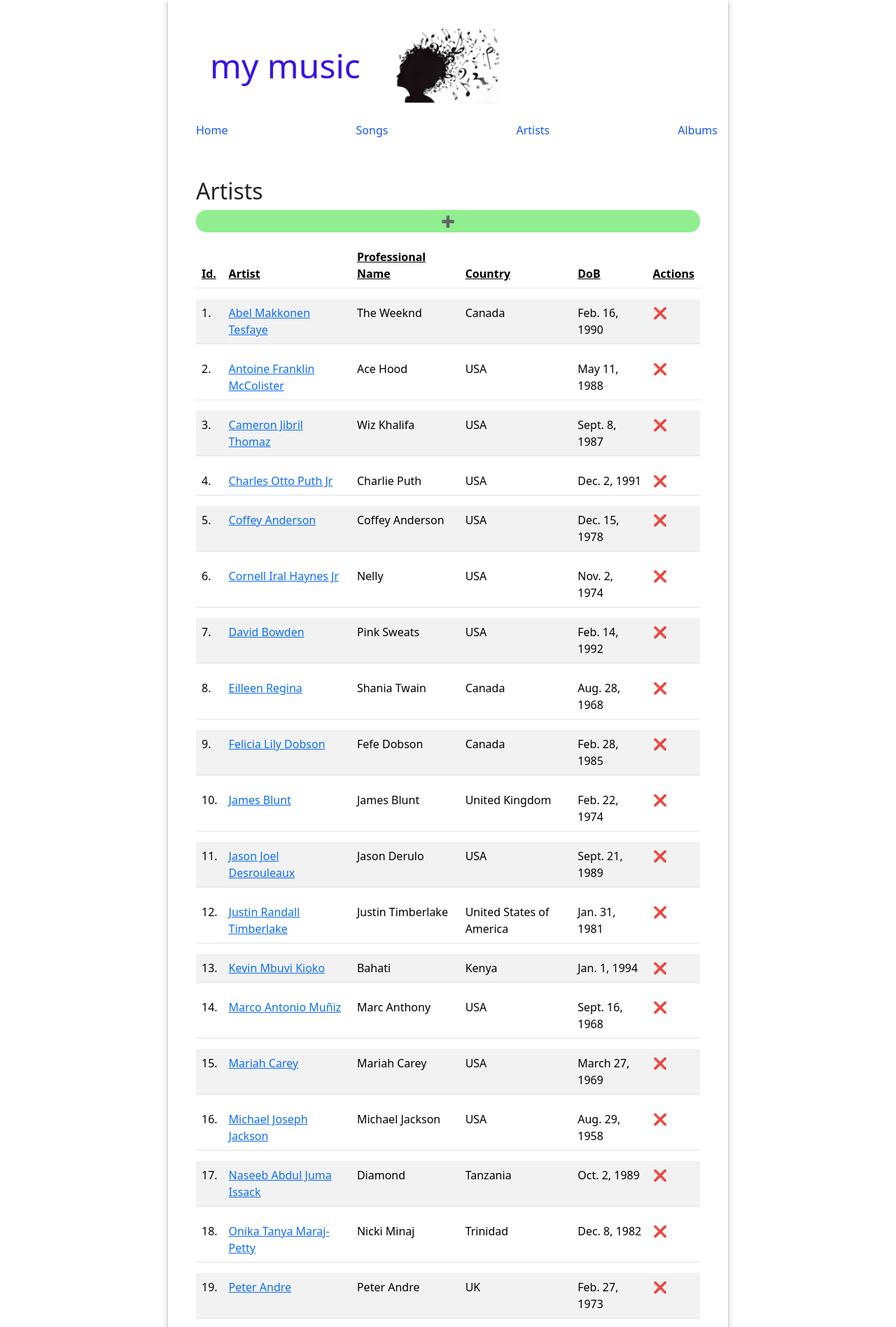
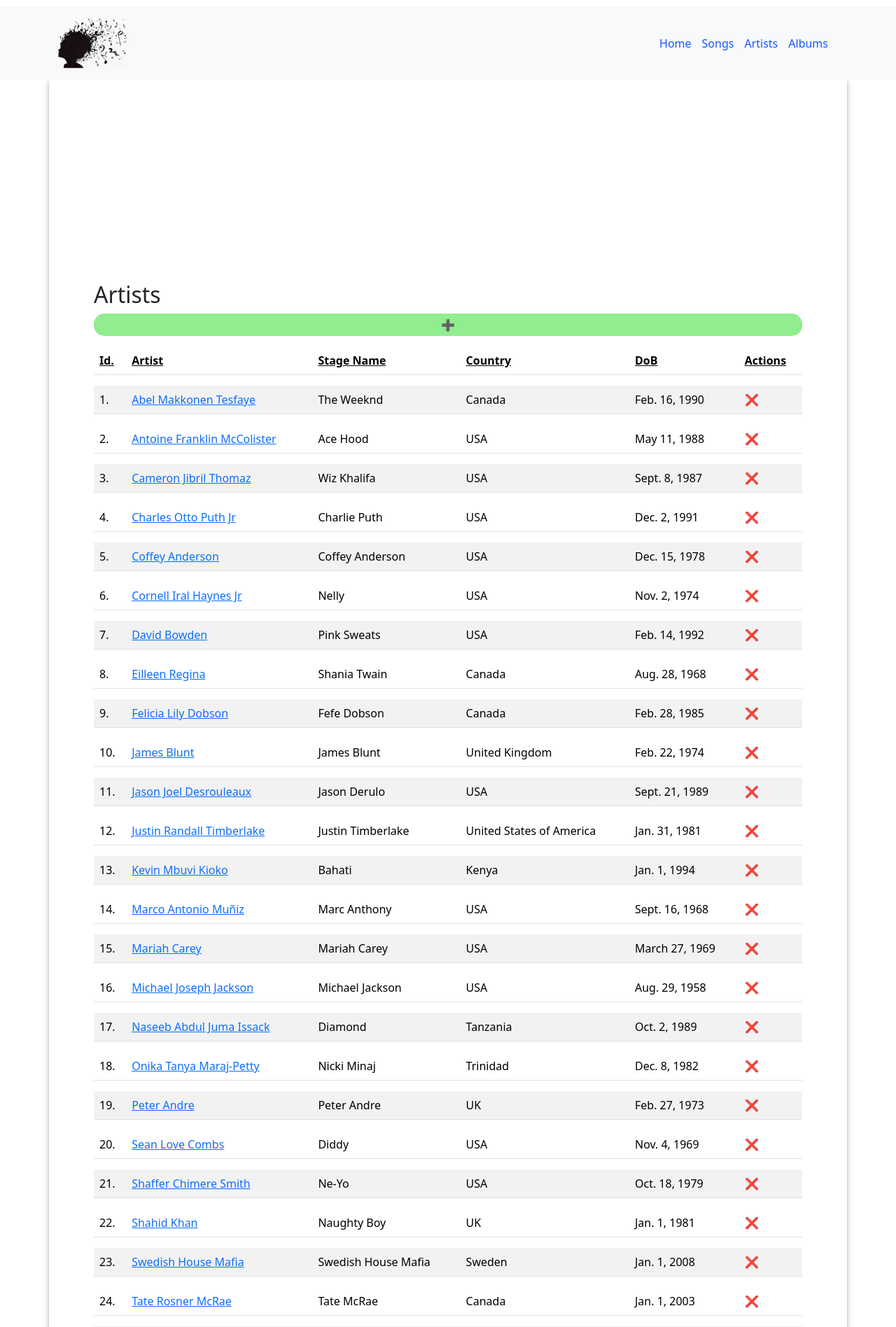
Before and after one commit to festus-kogo/artists, a Django app: page /artists/ in a window 1280 px wide. Shown: the top 1896 px of the page at 70% size. Run offline with Django 4.2, Linux system fonts and the light colour scheme; data comes from the database, SQL or seed files in the repository; both versions use the stored data as it was after the commit; parts of the project's set-up code (start-up, migrations or seed data) failed here and were passed over; some libraries are stand-ins or nearby versions.

Commit message:
Refactor code

```diff
--- a/artistsapp/templates/artistsapp/artists.html
+++ b/artistsapp/templates/artistsapp/artists.html
@@ -2,15 +2,15 @@
 {% load static %}
 {% block title %} My favourite artists {% endblock %}
 {% block content %}
-<div>
+<div class="container pt-5">
     <h2>Artists</h2>
-    <a href="{% url 'add_artist' %}" style="display: inherit; text-align: center; text-decoration: none; color: inherit; background-color: lightgreen; border-radius: 15px; padding: 4px; ">➕</a>
+    <a href="{% url 'add_artist' %}" style="display: inherit; text-align: center; text-decoration: none; color: inherit; background-color: lightgreen; border-radius: 15px; padding: 4px;" data-bs-toggle="tooltip" data-bs-placement="top" title="Add a new artist">➕</a>
     <table class="table table-striped table-hover" aria-describedby="Artists table">
         <thead>
             <tr>
             <th>Id.</th>
             <th>Artist</th>
-            <th>Professional Name</th>
+            <th>Stage Name</th>
             <th>Country</th>
             <th>DoB</th>
             <th>Actions</th>
@@ -24,11 +24,11 @@
                 <td>{{ artist.stage_name }}</td>
                 <td>{{ artist.country }}</td>
                 <td>{{ artist.dob }}</td>
-                <td><a href="{% url 'delete_artist' artist.id %}" style="text-decoration: none; color: inherit;">❌</a></td>
+                <td><a data-bs-toggle="tooltip" data-bs-placement="right" title="Delete artist" href="{% url 'delete_artist' artist.id %}" style="text-decoration: none; color: inherit;">❌</a></td>
             </tr>
             {% endfor %}
         </tbody>
     </table>
-    <a href="{% url 'add_artist' %}" style="display: inherit; text-align: center; border-radius: 15px; text-decoration: none; color: inherit; padding: 4px; background-color: lightgreen;">➕</a>
+    <a href="{% url 'add_artist' %}" style="display: inherit; text-align: center; border-radius: 15px; text-decoration: none; color: inherit; padding: 4px; background-color: lightgreen;" data-bs-toggle="tooltip" data-bs-placement="top" title="Add a new artist">➕</a>
 </div>
 {% endblock %}
--- a/artistsapp/templates/base.html
+++ b/artistsapp/templates/base.html
@@ -31,22 +31,53 @@
     {% bootstrap_javascript %}
   </head>
   <body>
-    <div class="app">
+    <nav class="navbar navbar-expand-sm bg-light">
+      <div class="container">
+        <a class="navbar-brand" href="#">
+          <img src="{% static 'artistsapp/music.png' %}" alt="Logo" style="width: 100px;">
+        </a>
+        <ul class="nav justify-content-center">
+          <li class="nav-item">
+            <a class="nav-link" href="{% url 'home' %}">Home</a>
+          </li>
+          <li class="nav-item">
+            <a class="nav-link" href="{% url 'songs' %}">Songs</a>
+          </li>
+          <li class="nav-item">
+            <a class="nav-link" href="{% url 'artists' %}">Artists</a>
+          </li>
+          <li class="nav-item">
+            <a class="nav-link" href="{% url 'albums' %}">Albums</a>
+          </li>
+        </ul>
+      </div>
+    </nav>
+
+    <div class="container app">
       <header>
-        <div class="header-first-row">
-        <h1 class="title">my music</h1>
+        <!-- <div class="header-first-row">
           <img
             src="{% static 'artistsapp/music.png' %}"
             alt="Music Application Logo"
             width="150px"
           />
-        </div>
-        <nav class="navbar">
-          <a class="nav-item" href="{% url 'home' %}">Home</a>
-          <a class="nav-item" href="{% url 'songs' %}">Songs</a>
-          <a class="nav-item" href="{% url 'artists' %}">Artists</a>
-          <a class="nav-item" href="{% url 'albums' %}">Albums</a>
-        </nav>
+        </div> -->
+
+        <!-- <ul class="nav justify-content-end">
+          <li class="nav-item">
+            <a class="nav-link" href="{% url 'home' %}">Home</a>
+          </li>
+          <li class="nav-item">
+            <a class="nav-link" href="{% url 'songs' %}">Songs</a>
+          </li>
+          <li class="nav-item">
+            <a class="nav-link" href="{% url 'artists' %}">Artists</a>
+          </li>
+          <li class="nav-item">
+            <a class="nav-link" href="{% url 'albums' %}">Albums</a>
+          </li>
+        </ul> -->
+
       </header>
       <main>
         {% block content %}
@@ -55,12 +86,28 @@
     </div>
     {% block footer %}
     <footer>
-      <nav class="navbar">
-        <a class="nav-item" href="{% url 'home' %}">Home</a>
-        <a class="nav-item" href="{% url 'songs' %}">Songs</a>
-        <a class="nav-item" href="{% url 'artists' %}">Artists</a>
-        <a class="nav-item" href="{% url 'albums' %}">Albums</a>
-      </nav>
+      <script>
+        // Initialize tooltips
+        var tooltipTriggerList = [].slice.call(document.querySelectorAll('[data-bs-toggle="tooltip"]'))
+        var tooltipList = tooltipTriggerList.map(function (tooltipTriggerEl) {
+          return new bootstrap.Tooltip(tooltipTriggerEl)
+        })
+        </script>
+
+      <ul class="nav justify-content-center">
+        <li class="nav-item">
+          <a class="nav-link" data-bs-toggle="tooltip" data-bs-placement="top" title="Go to home page" href="{% url 'home' %}">Home</a>
+        </li>
+        <li class="nav-item">
+          <a class="nav-link" data-bs-toggle="tooltip" data-bs-placement="top" title="View songs" href="{% url 'songs' %}">Songs</a>
+        </li>
+        <li class="nav-item">
+          <a class="nav-link" data-bs-toggle="tooltip" data-bs-placement="top" title="View Artists" href="{% url 'artists' %}">Artists</a>
+        </li>
+        <li class="nav-item">
+          <a class="nav-link" data-bs-toggle="tooltip" data-bs-placement="top" title="View Albums" href="{% url 'albums' %}">Albums</a>
+        </li>
+      </ul>
     </footer>
     {% endblock %}
   </body>
```
Also changed, not shown: artistsapp/admin.py (+16 -3 lines), artistsapp/templates/artistsapp/albums.html (+4 -4 lines), artistsapp/templates/artistsapp/home.html (+2 -5 lines), artistsapp/templates/artistsapp/songs.html (+4 -4 lines), artistsapp/migrations/0009_alter_artist_name.py (added), db.sqlite3.
